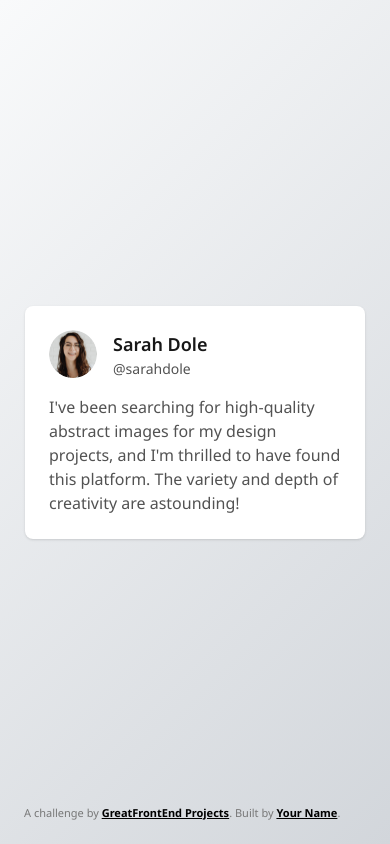
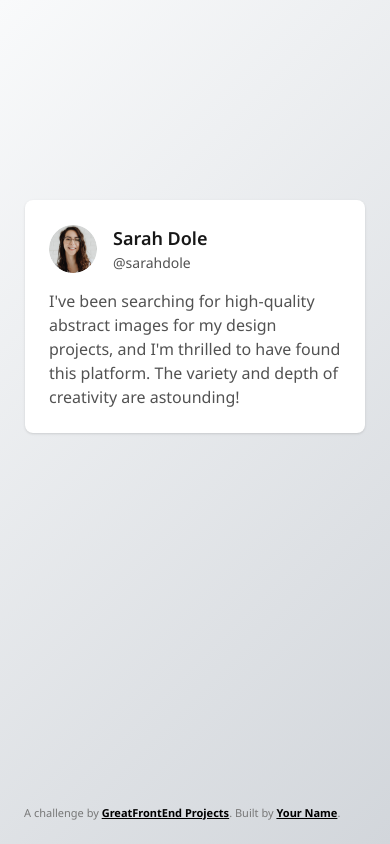
Before and after one commit to knganesh97/testimonial-card, a plain HTML site: page index.html in a window 390 px wide. Drawn offline with Linux system fonts and the light colour scheme.

Commit message:
style: adjust container alignment and padding for improved layout responsiveness

```diff
--- a/css/style.css
+++ b/css/style.css
@@ -51,9 +51,21 @@ body {
 .container {
   min-height: 100vh;
   display: flex;
-  align-items: center;
+  align-items: flex-start;
   justify-content: center;
-  padding: 16px;
+  padding: 200px 16px 16px;
+}
+
+@media (max-width: 768px) {
+  .container {
+    padding-top: 200px;
+  }
+}
+
+@media (max-width: 375px) {
+  .container {
+    padding-top: 200px;
+  }
 }
 
 /* Card Component */
```
